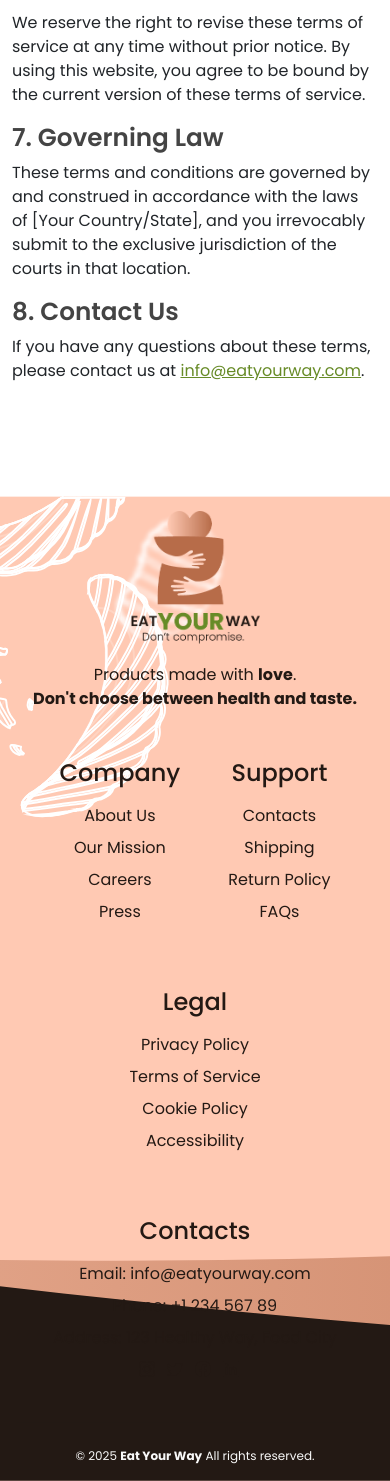
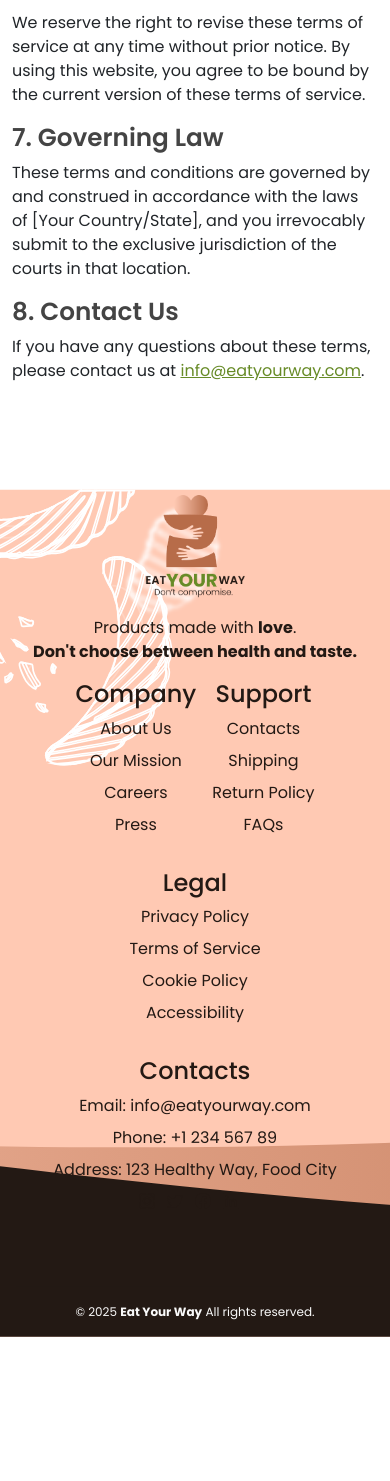
Before and after one commit to GiuseppeColucci95/project-work-team3, a React (Vite) app in the folder FRONTEND/: page /terms-of-service in a window 390 px wide. Shown: the part 1348-2829 px from the top of the page. After the commit the page ends 2685 px from the top, so only its background shows below. Built offline with nearby package versions, Linux system fonts and the light colour scheme.

Commit message:
style: adjust footer margins and padding for improved layout on smaller screens

```diff
--- a/FRONTEND/src/index.css
+++ b/FRONTEND/src/index.css
@@ -369,7 +369,7 @@ footer {
 
   .copyright {
     color: var(--light);
-    margin-top: 1.5rem;
+    margin-bottom: 0;
     font-size: 12px !important;
   }
 }
@@ -485,6 +485,10 @@ footer {
     h4 {
       font-size: 26px;
     }
+  }
+
+  .footer-menu-ce {
+    padding-bottom: 2rem !important;
   }
 
   .footer-logo-img {
@@ -672,8 +676,8 @@ footer {
 
   .footer-logo {
     flex-direction: column;
-    margin-bottom: 2rem;
-    margin-top: 2rem;
+    margin-bottom: 0;
+    margin-top: 1rem;
   }
 
   .payoff {
@@ -685,16 +689,19 @@ footer {
 
     h4 {
       font-size: 26px;
+      margin-bottom: 0.5rem !important;
     }
   }
 
   .footer-menu-ce {
     flex-wrap: wrap;
     justify-content: center;
+    gap: 1rem !important;
+    padding-bottom: 2rem !important;
   }
 
   .footer-logo-img {
-    width: 130px !important;
+    width: 100px !important;
   }
 
   .mb-4 {
@@ -804,3 +811,13 @@ footer {
     margin-top: 0;
   }
 }
+
+@media (max-width: 375px) {
+  .payoff {
+    display: none !important;
+  }
+
+  .footer-menu-ce {
+    padding-bottom: 3rem !important;
+  }
+}
```
